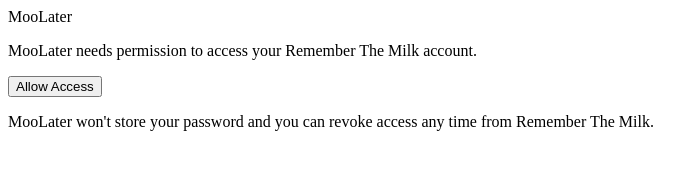
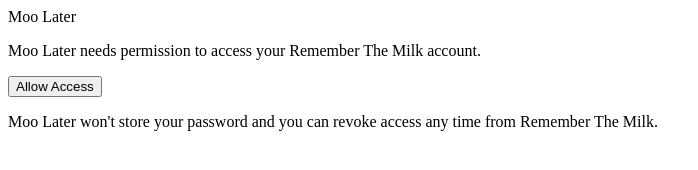
Before and after one commit to cgfrost/moolater, a website: page data/views/login/login.html in a window 1280 px wide. Shown: the full height of the page, 0-698 px from the left. Drawn offline with Linux system fonts and the light colour scheme.

Commit message:
Readme and consistent naming
Adding some details about future work to the readme and updating the name of the application to always have a space `Moo Later`.

```diff
--- a/data/views/login/login.html
+++ b/data/views/login/login.html
@@ -1,10 +1,10 @@
 <html>
 <body>
-	<p class="title">MooLater</p>
-	<p class="msg">MooLater needs permission to access your Remember The Milk account.</p>
+	<p class="title">Moo Later</p>
+	<p class="msg">Moo Later needs permission to access your Remember The Milk account.</p>
 	<p class="controls">
 		 <button id="submit" type="submit">Allow Access</button>
 	</p>
-	<p class="footnote">MooLater won't store your password and you can revoke access any time from Remember The Milk.</p>
+	<p class="footnote">Moo Later won't store your password and you can revoke access any time from Remember The Milk.</p>
 </body>
 </html>
```
Also changed, not shown: data/views/add/addTask.html (+1 -1 lines), README.md.
